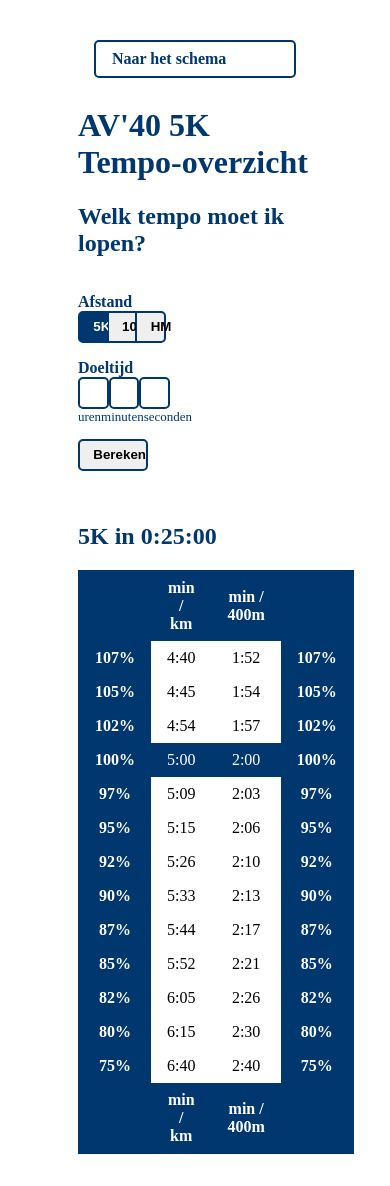
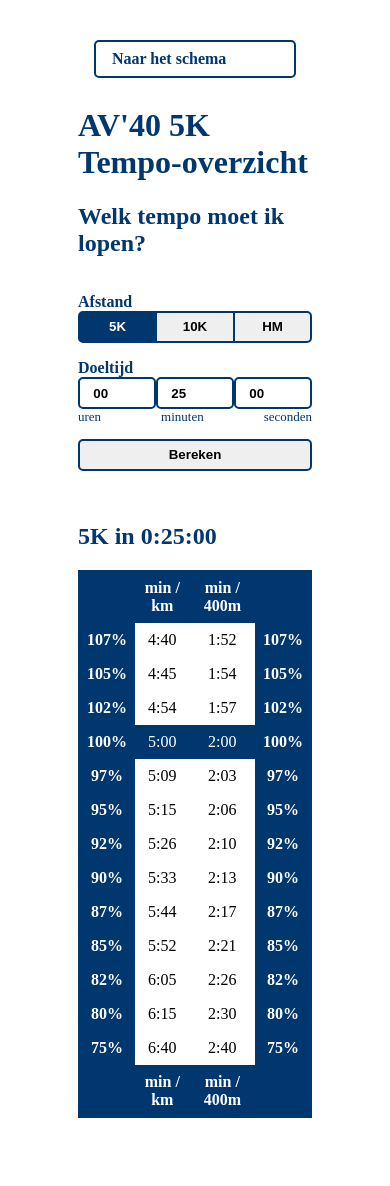
Before and after one commit to sarajuhosova/av40-schedule, a Jekyll site: the page built from paces.html, in a window 390 px wide. Built offline with Jekyll 4.4.1, drawn with Linux system fonts in a browser that asks for light colours; after the commit the page ends 1150 px from its top, so only the background shows below that.

Commit message:
Fix mobile version

```diff
--- a/_sass/mobile.scss
+++ b/_sass/mobile.scss
@@ -32,6 +32,15 @@
         flex-direction: column;
     }
 
+    .pace-menu {
+        width: 100%;
+    }
+
+    .paces td,
+    .paces th {
+        padding: .5em;
+    }
+
     .schedule {
         grid-template-columns: 1fr;
         margin: 1em 0;
```
